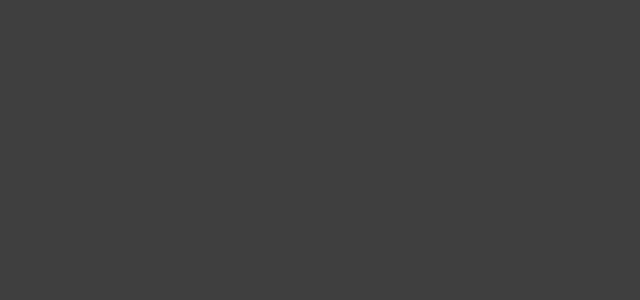
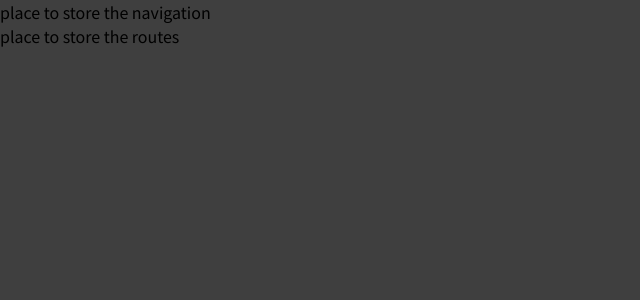
Before and after one commit to kscheltema/section_20_navigation_or_rounting, a JavaScript app: page / in a window 1280 px wide. Shown: the top 300 px of the page, without its empty margins (0-640 px from the left). Built offline with nearby package versions, Linux system fonts and the light colour scheme.

Commit message:
navigation and routes notes

```diff
--- a/src/App.js
+++ b/src/App.js
@@ -5,6 +5,8 @@ import Products from './Pages/Products';
 function App() {
   return (
     <div>
+      <header>    place to store the navigation         </header>
+      <main>          place to store the routes         </main>
 <Route path='/welcome'>
 <Welcome />
    </Route>
```
Also changed, not shown: 1 other file (tests, documents, lock files or other folders).
